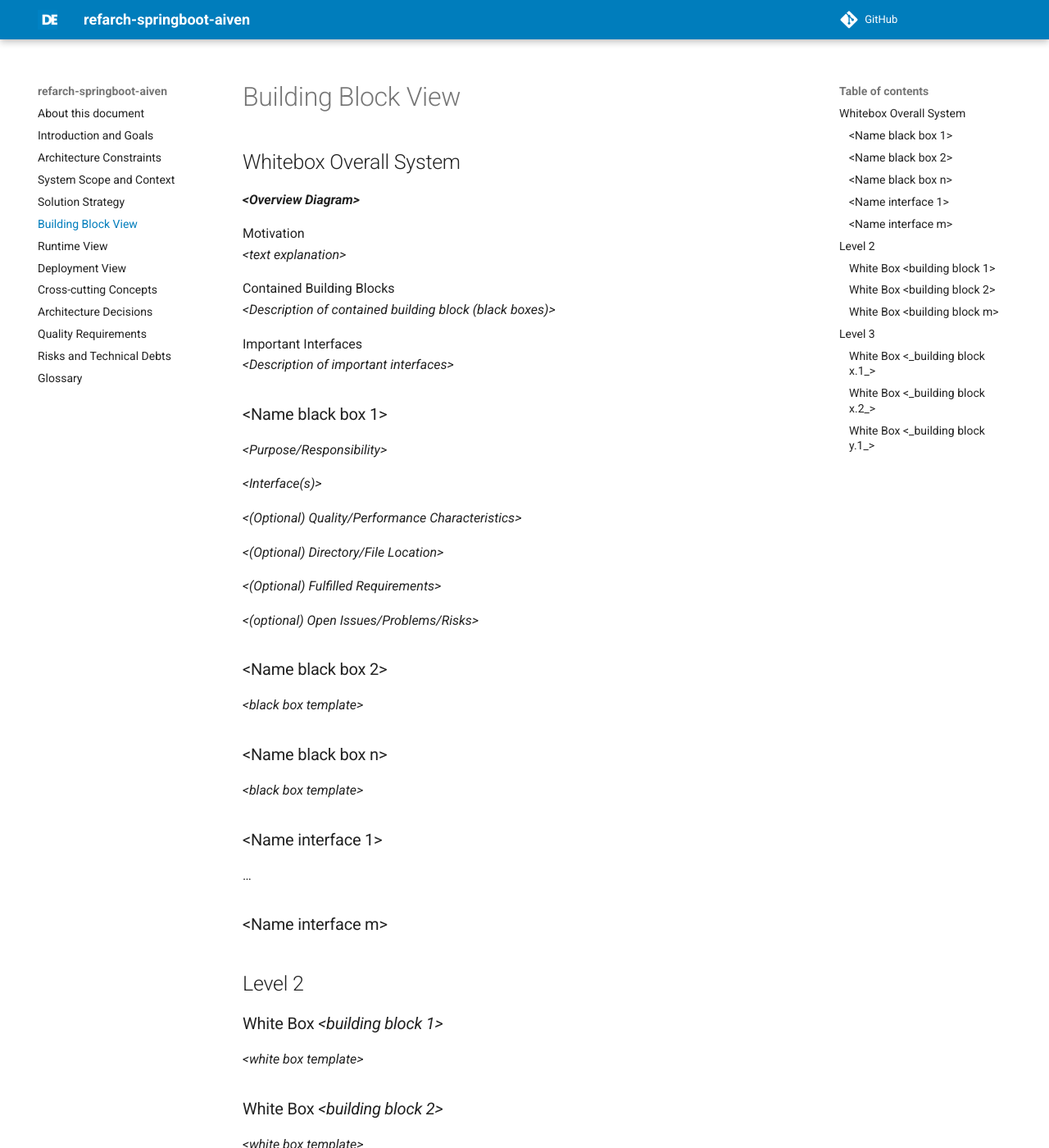
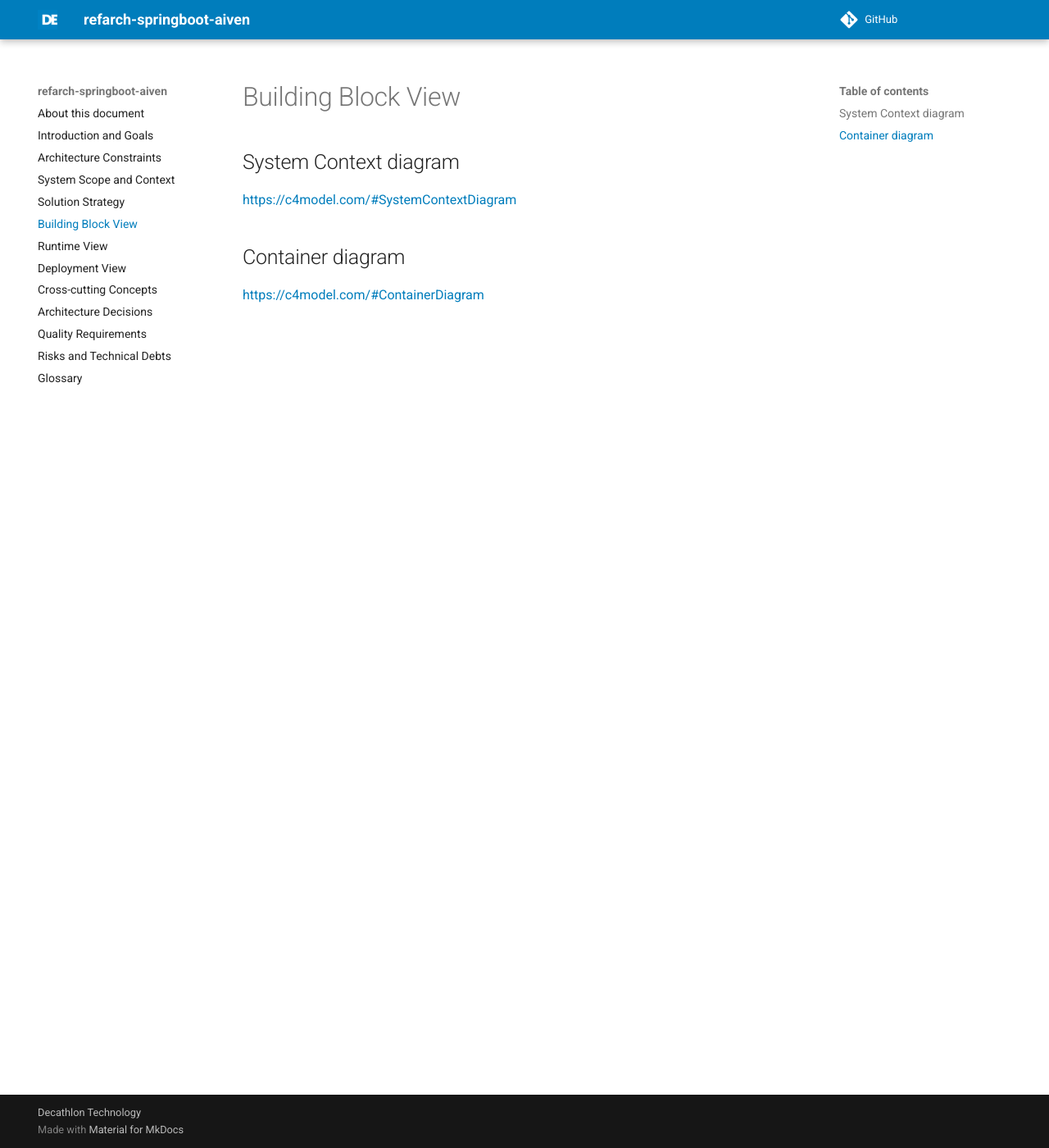
Before and after one commit to clap-demo/refarch-001, an MkDocs documentation site: the page built from docs/05_building_block_view.md, in a window 1280 px wide and 1400 px high. Shown: the whole window at 82% size. Built offline with MkDocs 1.6.1 and Material for MkDocs 9.7.7, drawn with Linux system fonts in a browser that asks for light colours; comment, search, counter and statistics services are not loaded; the version menu is left out; some of the changed text lies outside the part shown.

Commit message:
feat: C4 models in arc42 Building Blocks view

```diff
--- a/docs/05_building_block_view.md
+++ b/docs/05_building_block_view.md
@@ -1,72 +1,9 @@
 # Building Block View
 
-## Whitebox Overall System
+## System Context diagram
 
-***&lt;Overview Diagram&gt;***
+<https://c4model.com/#SystemContextDiagram>
 
-Motivation
-*&lt;text explanation&gt;*
+## Container diagram
 
-Contained Building Blocks
-*&lt;Description of contained building block (black boxes)&gt;*
-
-Important Interfaces
-*&lt;Description of important interfaces&gt;*
-
-### &lt;Name black box 1&gt;
-
-*&lt;Purpose/Responsibility&gt;*
-
-*&lt;Interface(s)&gt;*
-
-*&lt;(Optional) Quality/Performance Characteristics&gt;*
-
-*&lt;(Optional) Directory/File Location&gt;*
-
-*&lt;(Optional) Fulfilled Requirements&gt;*
-
-*&lt;(optional) Open Issues/Problems/Risks&gt;*
-
-### &lt;Name black box 2&gt;
-
-*&lt;black box template&gt;*
-
-### &lt;Name black box n&gt;
-
-*&lt;black box template&gt;*
-
-### &lt;Name interface 1&gt;
-
-…
-
-### &lt;Name interface m&gt;
-
-## Level 2
-
-### White Box *&lt;building block 1&gt;*
-
-*&lt;white box template&gt;*
-
-### White Box *&lt;building block 2&gt;*
-
-*&lt;white box template&gt;*
-
-…
-
-### White Box *&lt;building block m&gt;*
-
-*&lt;white box template&gt;*
-
-## Level 3
-
-### White Box &lt;\_building block x.1\_&gt;
-
-*&lt;white box template&gt;*
-
-### White Box &lt;\_building block x.2\_&gt;
-
-*&lt;white box template&gt;*
-
-### White Box &lt;\_building block y.1\_&gt;
-
-*&lt;white box template&gt;*
+<https://c4model.com/#ContainerDiagram>
```
Also changed, not shown: docs/index.md (+2 -0 lines).
